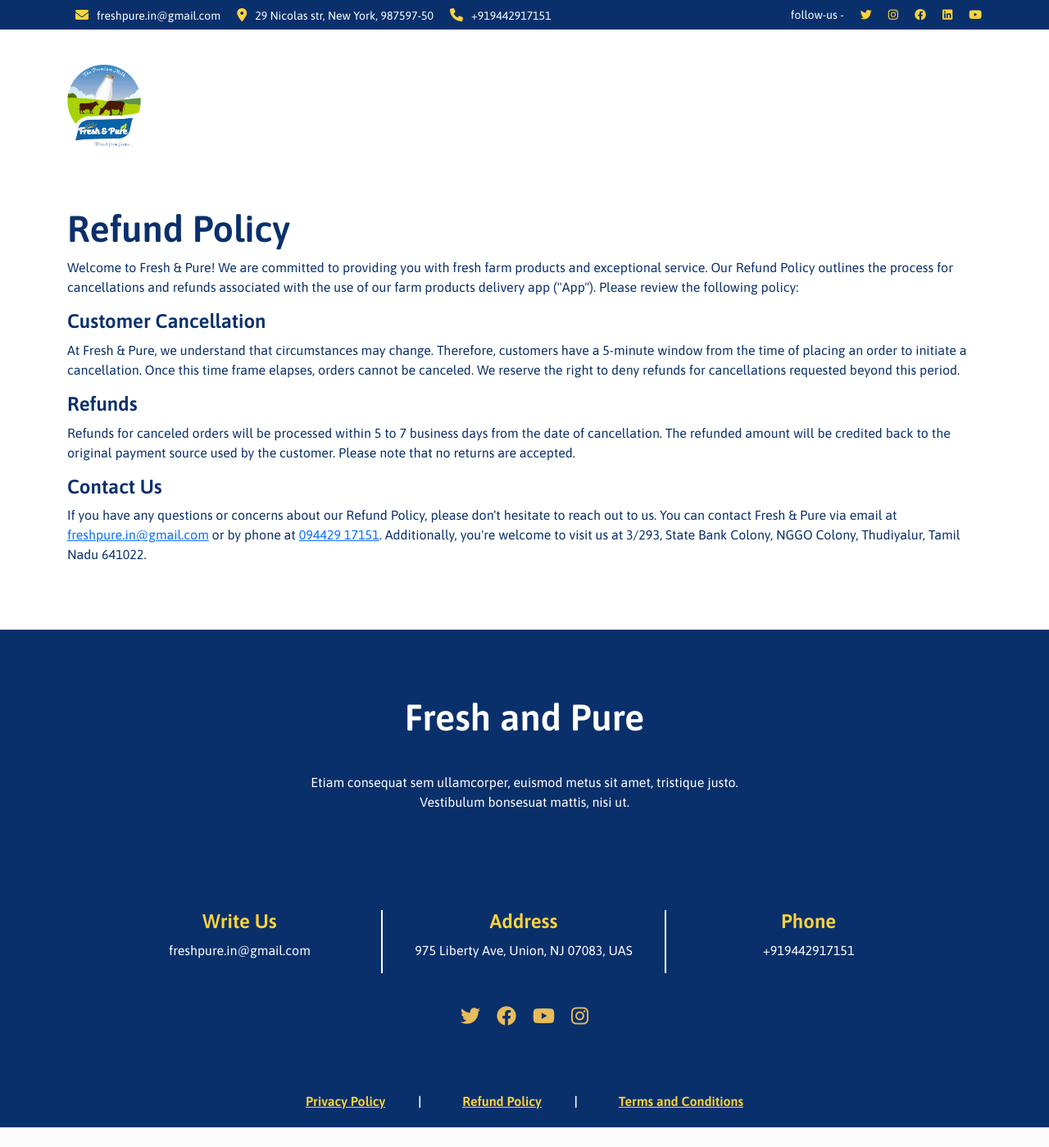
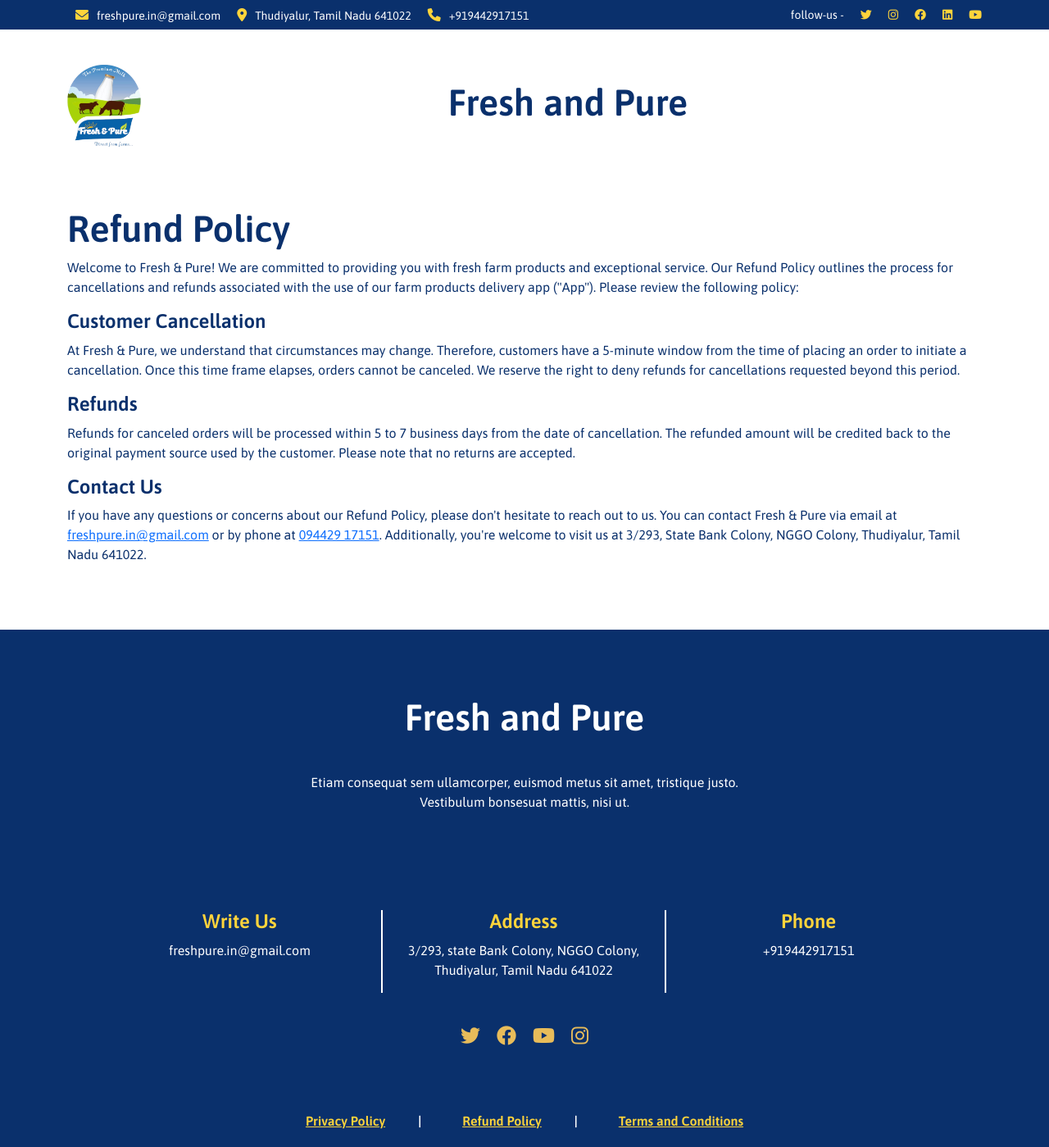
Before and after one commit to DineshCodewents/fresh-and-pure-application, a Flask app: page /refund-policy in a window 1280 px wide. Shown: the whole page at 82% size. Before the commit the page ends 1375 px from the top, so only its background shows below. Run offline with Flask 3, Linux system fonts and the light colour scheme; some libraries are stand-ins or nearby versions.

Commit message:
Added a company address and company heading in the policy pages.

```diff
--- a/static/css/privacy_policy.css
+++ b/static/css/privacy_policy.css
@@ -7,6 +7,11 @@ body,
   margin: 0;
   padding: 0;
   font-family: 'Asap', sans-serif;
+}
+.navbar h1{
+  color: #0A306C;
+  font-size: 45px;
+  font-weight: 700;
 }
 .container{
   margin: 30px 0;
--- a/templates/index.html
+++ b/templates/index.html
@@ -28,7 +28,7 @@
           </div>
           <div class="location-section">
         <i class="fa-solid fa-location-dot" style="color: #FFD43B;"></i>
-        <p><a href="">29 Nicolas str, New York, 987597-50</a></p>
+        <p><a href="">Thudiyalur, Tamil Nadu 641022</a></p>
       </div>
         <div class="phone-section">
         <i class="fa-solid fa-phone" style="color: #FFD43B;"></i>
@@ -418,7 +418,7 @@
         <div class="col-md-4 first-col">
           <div class="footer-heading">
             <h1>Address</h1>
-            <p>975 Liberty Ave, Union, NJ 07083, UAS</p>
+            <p>3/293, state Bank Colony, NGGO Colony, Thudiyalur, Tamil Nadu 641022</p>
           </div>
         </div>
         <div class="col-md-4">
--- a/templates/refund_policy.html
+++ b/templates/refund_policy.html
@@ -29,7 +29,7 @@
           </div>
           <div class="location-section">
         <i class="fa-solid fa-location-dot" style="color: #FFD43B;"></i>
-        <p><a href="">29 Nicolas str, New York, 987597-50</a></p>
+        <p><a href="">Thudiyalur, Tamil Nadu 641022</a></p>
       </div>
         <div class="phone-section">
         <i class="fa-solid fa-phone" style="color: #FFD43B;"></i>
@@ -47,11 +47,12 @@
       </div>
     </div>
   </div>
-  <nav class="navbar navbar-expand-lg navbar-light  d-lg-flex">
+  <nav class="navbar navbar-expand-lg   d-lg-flex">
     <div class="container">
       <a class="navbar-brand" href="{{ url_for('home') }}">
         <img src="../static/assets/fresh_pure 1 (2).png" alt="Logo">
       </a>
+      <h1 class="navbar-brand mx-auto">Fresh and Pure</h1>
     </div>
   </nav>
   <div class="container policy-container">
@@ -92,7 +93,7 @@
         <div class="col-md-4 first-col">
           <div class="footer-heading">
             <h1>Address</h1>
-            <p>975 Liberty Ave, Union, NJ 07083, UAS</p>
+            <p>3/293, state Bank Colony, NGGO Colony, Thudiyalur, Tamil Nadu 641022</p>
           </div>
         </div>
         <div class="col-md-4">
```
Also changed, not shown: templates/privacy_policy.html (+4 -4 lines), templates/terms_and_conditions.html (+4 -3 lines).
